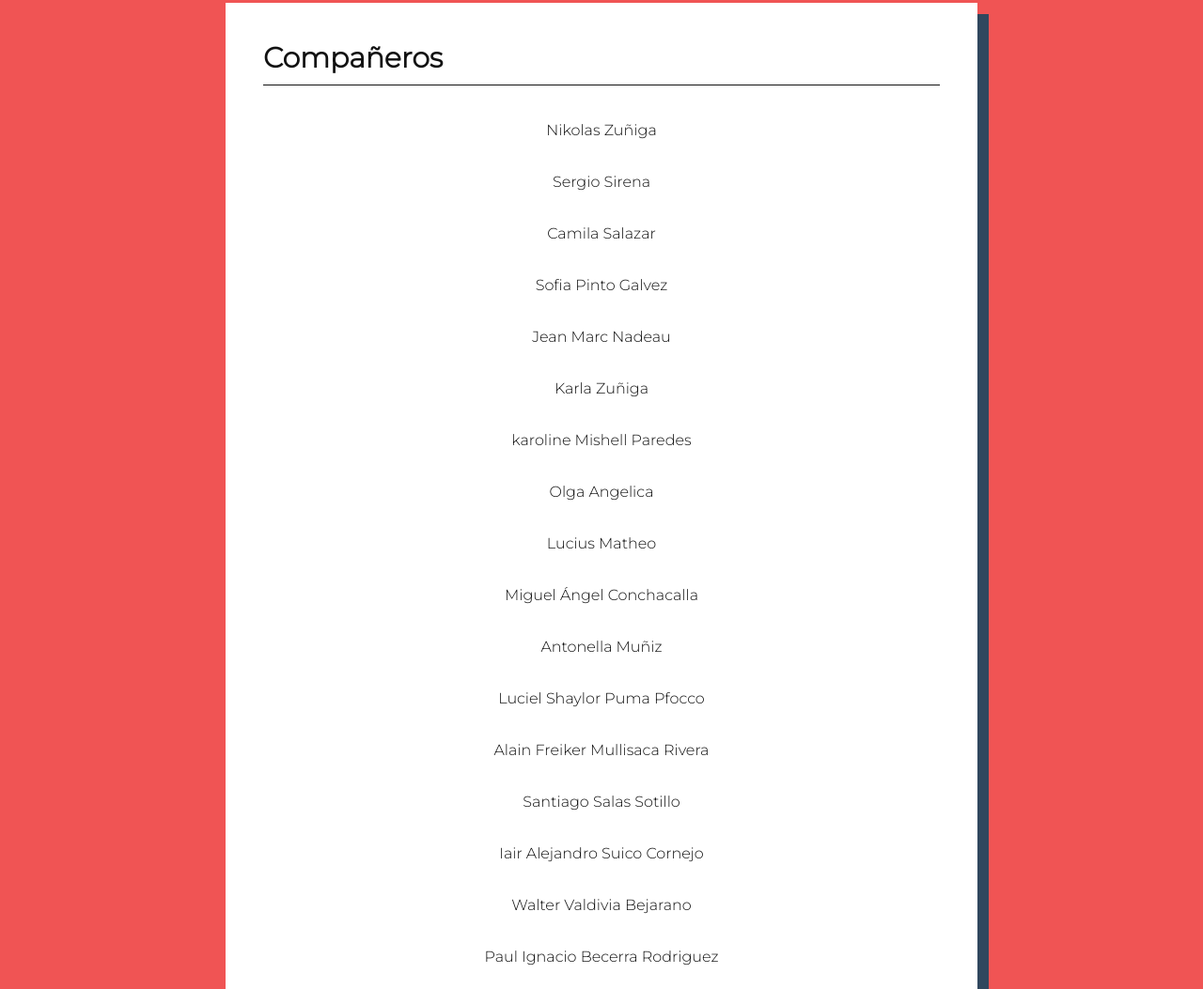
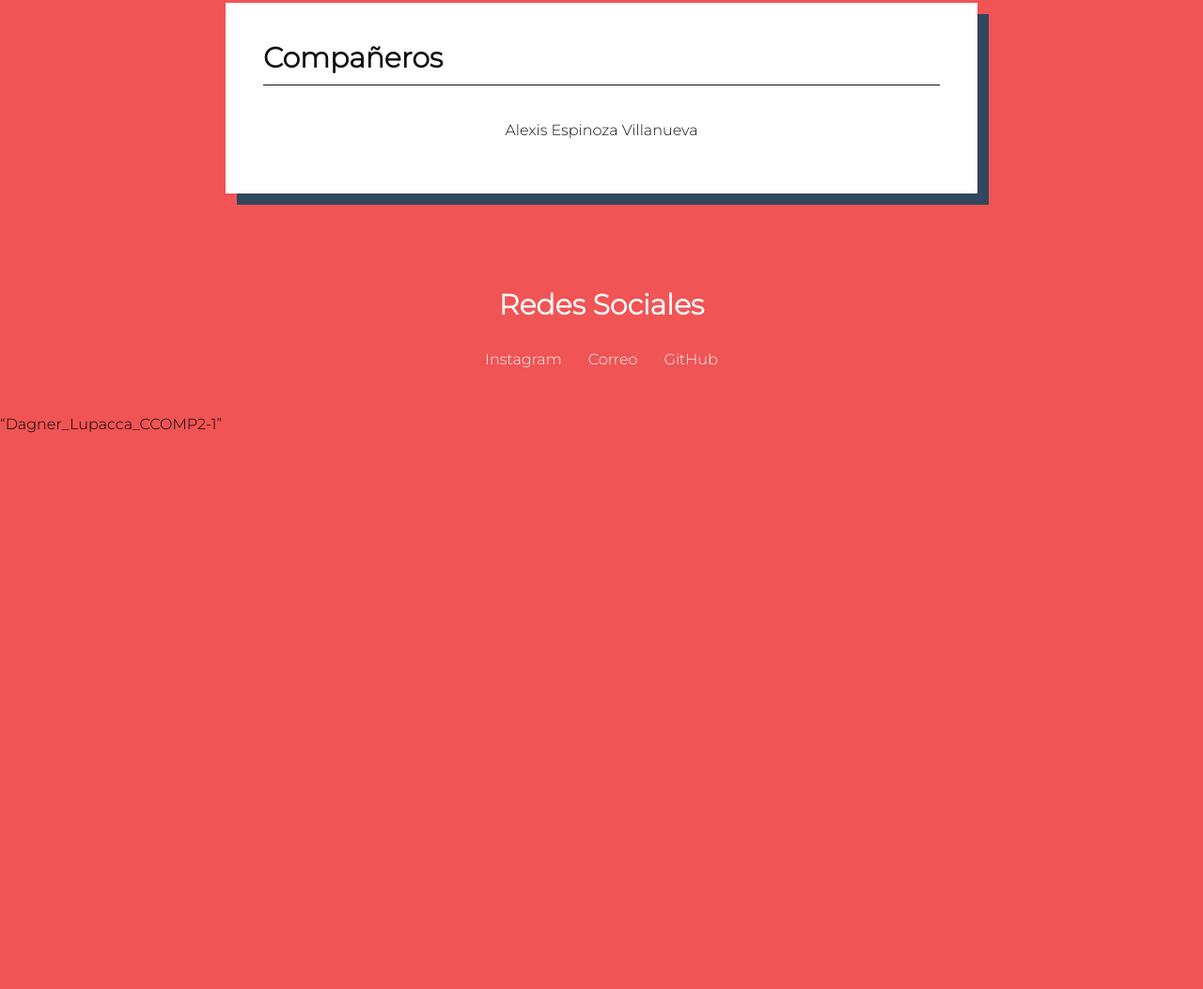
Before and after one commit to Dagner25/Dagner, a plain HTML site: page index.html in a window 1280 px wide. Shown: the part 699-1752 px from the top of the page at 94% size. After the commit the page ends 1160 px from the top, so only its background shows below. Drawn offline with Linux system fonts and the light colour scheme.

Commit message:
Add files via upload

```diff
--- a/index.html
+++ b/index.html
@@ -4,13 +4,13 @@
     <meta charset="UTF-8">
     <meta http-equiv="X-UA-Compatible" content="IE=edge">
     <meta name="viewport" content="width=device-width, initial-scale=1.0">
-    <title>Dagner Lupaca</title>
+    <title>Dagner Lupaca </title>
     <link rel="stylesheet" href="estilos.css">
 </head>
 <body>
     <header>
         <h1>Dagner Milco Lupacca Holgado</h1>
-        <p>Ciencia de la computacion</p>
+        <p>Ciencia de la computación</p>
         <div>
             <a target="_blank" href="https://www.instagram.com/dagner_milco25/">Instagram</a>
             <a target="_blank" href="https://mail.google.com/mail/u/0/#inbox">Correo</a>
@@ -28,29 +28,7 @@
         <div class="contenedor c2">
             <h2>Compañeros</h2>
             <div>
-                <a class="compañeros" target="_blank" href="https://nikolaszm.github.io">Nikolas Zuñiga</a>
-                <a class="compañeros" target="_blank" href="http://sergiosirenainfo.ml/">Sergio Sirena</a>
-                <a class="compañeros" target="_blank" href="https://valensazu.github.io">Camila Salazar</a>
-                <a class="compañeros" target="_blank" href="https://sofiapintogalvez.github.io/">Sofia Pinto Galvez</a>
-                <a class="compañeros" target="_blank" href="https://jeanmarcnadeauhuamani.com">Jean Marc Nadeau</a>
-                <a class="compañeros" target="_blank" href="https://karlazuniga3001-36dbb.web.app/">Karla Zuñiga</a>
-                <a class="compañeros" target="_blank" href="https://karolinemishellparedeshallasi.000webhostapp.com/">karoline Mishell Paredes</a>
-                <a class="compañeros" target="_blank" href="https://olgangelica.000webhostapp.com/">Olga Angelica</a>
-                <a class="compañeros" target="_blank" href="https://lucius-caldenhoven-loayza.web.app/">Lucius Matheo </a>
-                <a class="compañeros" target="_blank" href="https://miguelangelcq.github.io/ProyectoFinal/">Miguel Ángel Conchacalla</a>
-                <a class="compañeros" target="_blank" href="https://antonellalakreshamunizbarreto.000webhostapp.com/">Antonella Muñiz</a>
-                <a class="compañeros" target="_blank" href="https://luci928.github.io/luci928.github.io-Luciel-Shaylor-Puma-Pfocco.github.io-/">Luciel Shaylor Puma Pfocco</a>
-                <a class="compañeros" target="_blank" href="https://frac722.github.io/">Alain Freiker Mullisaca Rivera</a>
-                <a class="compañeros" target="_blank" href="https://santiagosalassotillo.github.io/">Santiago Salas Sotillo</a>
-                <a class="compañeros" target="_blank" href="https://paginawebiair.web.app/">Iair Alejandro Suico Cornejo</a>
-                <a class="compañeros" target="_blank" href="https://gabygol123.github.io/">Walter Valdivia Bejarano</a>
-                <a class="compañeros" target="_blank" href="https://paul-ignacio-becerra-rodriguez.great-site.net/">Paul Ignacio Becerra Rodriguez</a>
-
-
-
-
-
-
+                <a class="compañeros" target="_blank" href="https://alexisespinozavillanueva.netlify.app/">Alexis Espinoza Villanueva </a>
 
             </div>
         </div>
@@ -64,4 +42,4 @@
         </div>
     </footer>
 </body>
-</html>“Dagner_Lupacca_CCOMP2-2”
+</html>“Dagner_Lupacca_CCOMP2-1”
```
Also changed, not shown: imgs/Imagen Perfil .jpg (added).
